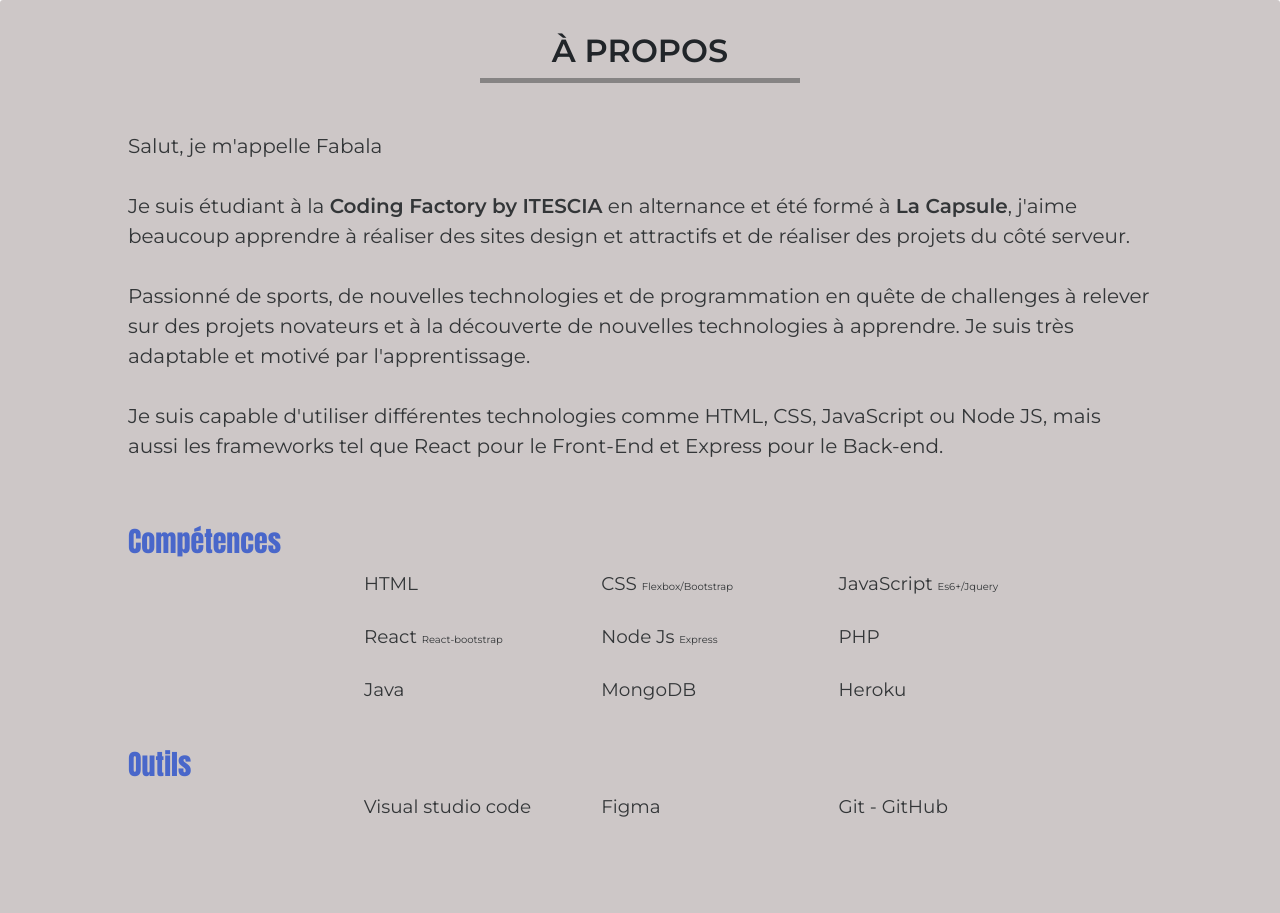
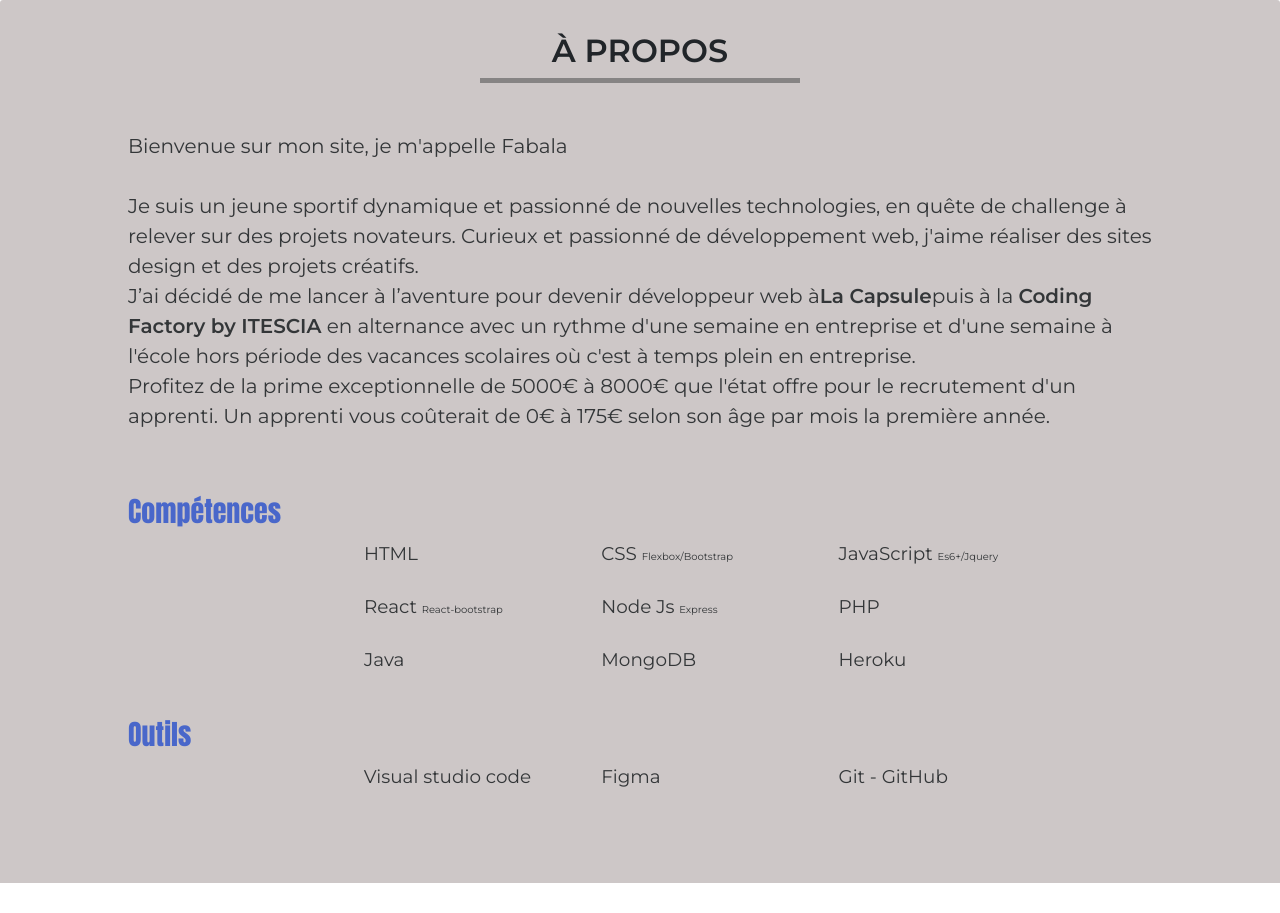
Before and after one commit to DemFb/Portfolio-V2, a React (Create React App) app: page /contact in a window 1280 px wide. After the commit the page ends 883 px from the top, so only its background shows below. Built offline with nearby package versions, Linux system fonts and the light colour scheme.

Commit message:
Update info.js

```diff
--- a/src/Components/info.js
+++ b/src/Components/info.js
@@ -11,22 +11,24 @@ const About = () => {
             <div style={{display:'flex', height:'fit-content'}}>
                 <div className='contact-body'>
                     <p style={{width:'80%'}}>
-                        Salut, je m'appelle Fabala
+                        Bienvenue sur mon site, je m'appelle Fabala
                         <br/>
                         <br/>
-                        Je suis étudiant à la <a href='https://codingfactory.fr' target='_blank' rel="noopener noreferrer">Coding Factory by ITESCIA</a> en alternance et été
-                        formé à <a href='https://www.lacapsule.academy' target='_blank' rel="noopener noreferrer">La Capsule</a>, j'aime
-                        beaucoup apprendre à réaliser des sites design et attractifs et de réaliser des projets du côté serveur.
+
+                        Je suis un jeune sportif dynamique et passionné de nouvelles technologies, en quête de challenge à relever sur des projets novateurs.
+                        Curieux et passionné de développement web, j'aime réaliser des sites design et des projets créatifs.
+
                         <br/>
+
+                        J’ai décidé de me lancer à l’aventure pour devenir développeur web à<a href='https://www.lacapsule.academy' target='_blank' rel="noopener noreferrer">La Capsule</a>
+                        puis à la <a href='https://codingfactory.fr' target='_blank' rel="noopener noreferrer">Coding Factory by ITESCIA</a> en alternance avec un rythme d'une semaine en
+                        entreprise et d'une semaine à l'école hors période des vacances scolaires où c'est à temps plein en entreprise.
+
                         <br/>
-                          Passionné de sports, de nouvelles technologies et de programmation en quête
-                          de challenges à relever sur des projets novateurs et à la découverte de nouvelles
-                          technologies à apprendre. Je suis très adaptable et motivé par l'apprentissage.
-                        <br/>
-                        <br/>
-                        Je suis capable d'utiliser différentes technologies comme HTML, CSS, JavaScript ou
-                        Node JS, mais aussi les frameworks tel que React pour le Front-End et Express pour
-                        le Back-end.
+
+                        Profitez de la prime exceptionnelle de 5000€ à 8000€ que l'état offre pour le recrutement d'un apprenti. Un apprenti vous coûterait de 0€ à 175€
+                        selon son âge par mois la première année.
+
                     </p>
                 </div>
             </div>
```
